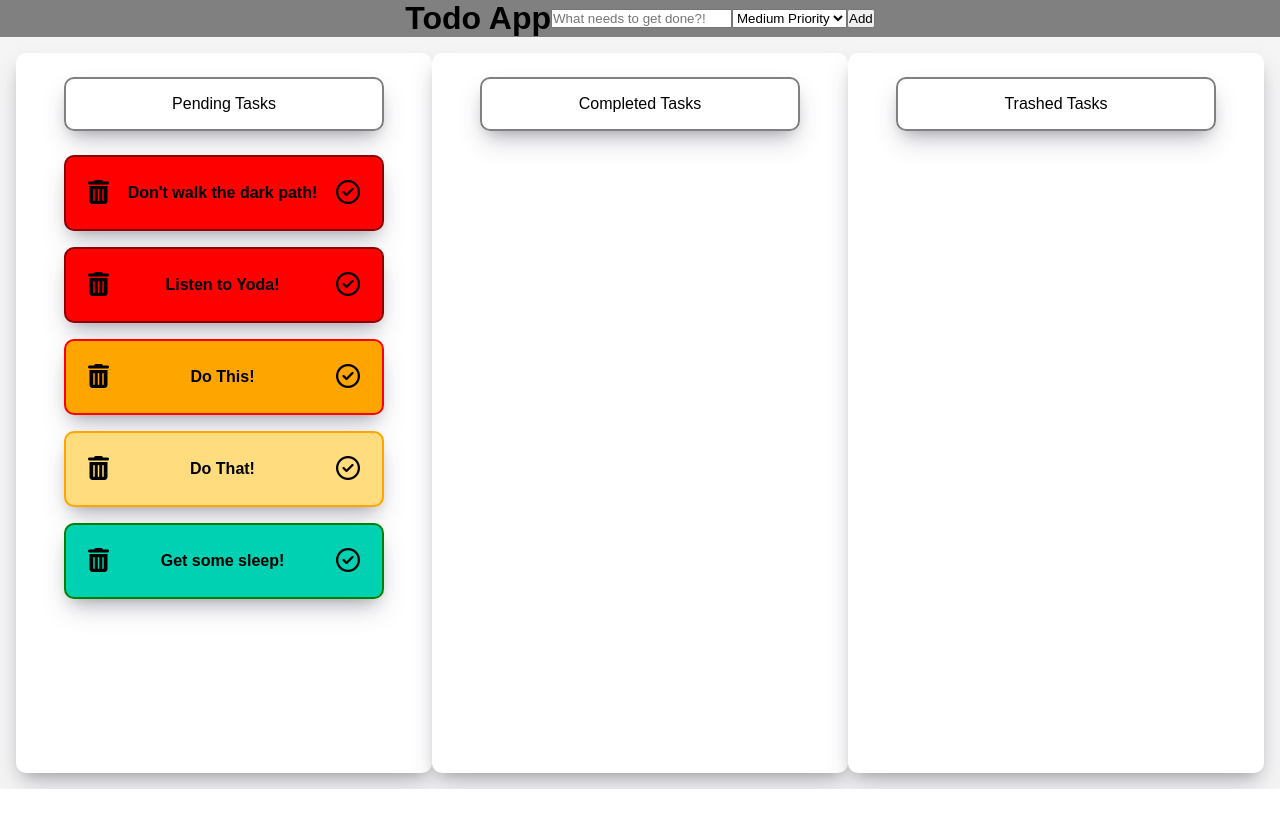
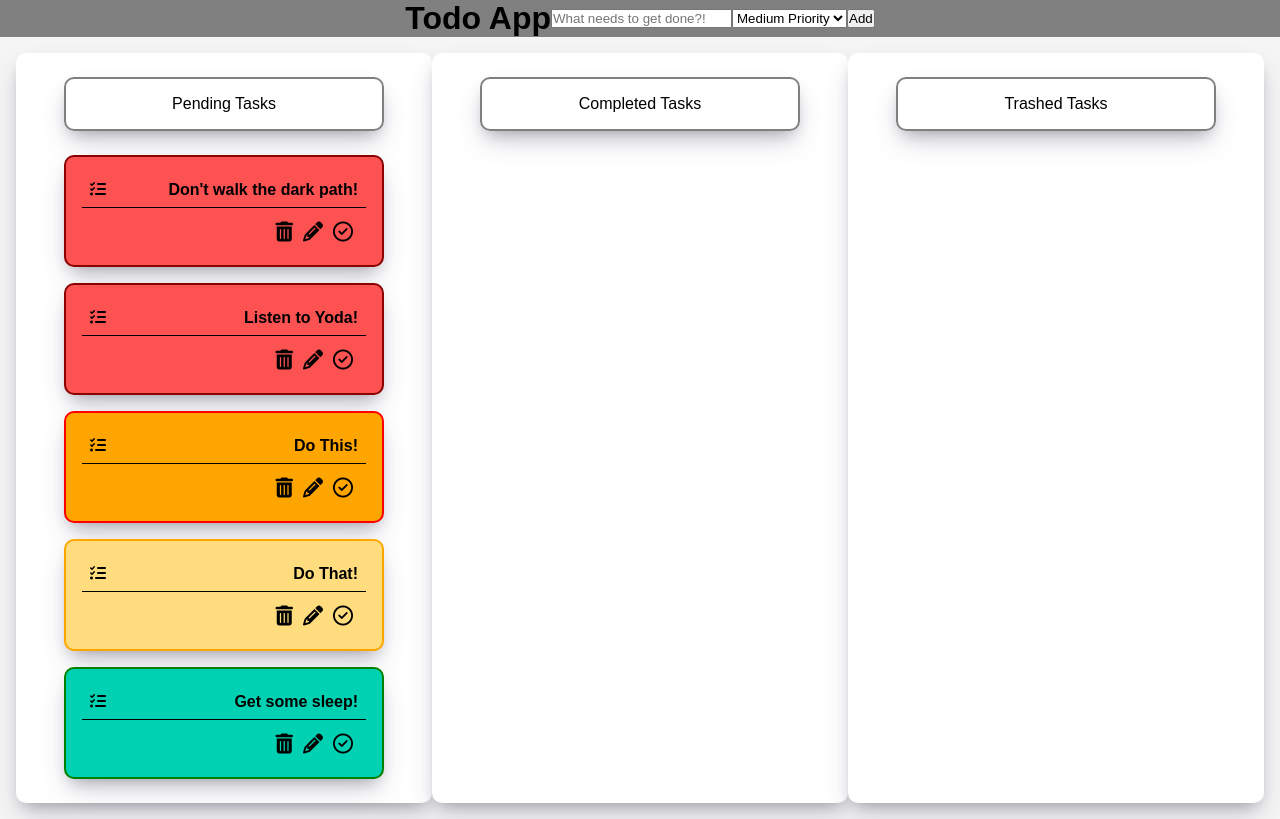
Before and after one commit to mayinx/bello, a React (Create React App) app: page / in a window 1280 px wide. Built offline with nearby package versions, Linux system fonts and the light colour scheme.

Commit message:
Add Basic InPlaceEdit

```diff
--- a/src/App.css
+++ b/src/App.css
@@ -67,8 +67,10 @@
 
 .App main ul li {
   display: flex;
+  flex-direction: column;
   justify-content: space-between;
-  align-items: center;
+  align-items: flex-end;
+
   padding: 1rem;
   background-color: green;
   border: 1px solid gray;
@@ -83,6 +85,7 @@
 }
 
 .App main div.TasksTile > ul > li.listHeader {
+  align-items: center;
   background: none;
   justify-content: center;
   margin-bottom: 1rem;
@@ -90,7 +93,7 @@
 .App main div.TasksTile--pending ul li.listHeader {
 }
 .App main div.TasksTile--pending ul li.TodoListItem.TodoListItem--priority-1 {
-  background-color: red;
+  background-color: #fd5252;
   border-color: darkred;
 }
 .App main div.TasksTile--pending ul li.TodoListItem.TodoListItem--priority-2 {
@@ -115,9 +118,27 @@
   min-height: 90vh;
 }
 
+.App main div.TasksTile ul li .TodoListItem--task-header {
+  display: flex;
+
+  padding: 0.5rem;
+  border-bottom: 1px solid black;
+  margin-bottom: 0.5rem;
+  width: 100%;
+  justify-content: space-between;
+}
 .App main div.TasksTile ul li .TodoListItem--task-caption {
   font-weight: bold;
+  /* align-self: flex-start; */
+
+  /* width: 100%; */
+  /* text-align: start; */
 }
+
+.App main div.TasksTile ul li .TodoListItem--task-actions {
+  padding-right: 0.5rem;
+}
+
 .App main div.TasksTile--pending ul li.TodoListItem {
   background-color: red;
 }
@@ -135,7 +156,7 @@
   padding: 0.25em;
   /* color: darkolivegreen; */
   color: black;
-  font-size: 1.5rem;
+  font-size: 1.25rem;
   background-color: transparent;
   /* border-radius: 50%; */
   /* border: 1px solid gray; */
--- a/src/App.js
+++ b/src/App.js
@@ -2,6 +2,9 @@ import "./App.css";
 import { useState } from "react";
 import TodoListItem from "./components/TodoListItem.js";
 import { v4 as uuidv4 } from "uuid"; // gives us uniq ids for our tasks
+
+// importing images
+// import logo from "./assets/logo512.png"
 
 function App() {
   const TASK_STATUS_PENDING = "PENDING"; // == BACKLOG
@@ -24,6 +27,7 @@ function App() {
       completedAt: null,
       trashedAt: null,
       activatedAt: null,
+      inPlaceEditMode: false,
     },
     {
       id: uuidv4(),
@@ -33,6 +37,7 @@ function App() {
       completedAt: null,
       trashedAt: null,
       activatedAt: null,
+      inPlaceEditMode: false,
     },
     {
       id: uuidv4(),
@@ -42,6 +47,7 @@ function App() {
       completedAt: null,
       trashedAt: null,
       activatedAt: null,
+      inPlaceEditMode: false,
     },
     {
       id: uuidv4(),
@@ -52,6 +58,7 @@ function App() {
       trashedAt: null,
       activatedAt: null,
       createdAt: +new Date(),
+      inPlaceEditMode: false,
     },
     {
       id: uuidv4(),
@@ -61,12 +68,14 @@ function App() {
       completedAt: null,
       trashedAt: null,
       createdAt: +new Date(),
+      inPlaceEditMode: false,
     },
   ];
   const [tasks, setTasks] = useState(seedTasks);
   // Render our pending, done and soft deleted tasks lists
   const todoListItemsPending = renderTaskItems(TASK_STATUS_PENDING);
-  const todoListItemsActive = renderTaskItems(TASK_STATUS_ACTIVE);
+  // TODO:
+  //const todoListItemsActive = renderTaskItems(TASK_STATUS_ACTIVE);
   const todoListItemsDone = renderTaskItems(TASK_STATUS_DONE);
   const todoListItemsTrashed = renderTaskItems(TASK_STATUS_TRASHED);
 
@@ -89,8 +98,9 @@ function App() {
             <TodoListItem
               task={e}
               key={i}
-              onCrossClick={handleTaskTrashClick}
+              onTrashClick={handleTaskTrashClick}
               onBtnClick={handleTaskStatusToggleClick}
+              onEditClick={handleTaskEditClick}
             />
           );
         })
@@ -111,8 +121,22 @@ function App() {
       })
     );
   }
+  // Toggle the inLineEdit-boolean
+  function handleTaskEditClick(currentTask) {
+    console.log("handleTaskEditClick");
+    setTasks(
+      tasks.map((task) => {
+        if (task.id === currentTask.id) {
+          task.inPlaceEditMode = true;
+        }
+
+        return task;
+      })
+    );
+  }
 
   // TODO:
+  // Only for already trashed task:
   // Remove the current task for good
   // function handleTaskDeleteClick(currentTask) {
   //      setTasks(
@@ -124,6 +148,7 @@ function App() {
 
   // toggle the current tasks's status
   function handleTaskStatusToggleClick(currentTask) {
+    console.log("handleTaskStatusToggleClick");
     setTasks(
       tasks.map((task) => {
         if (task.id === currentTask.id) {
@@ -148,11 +173,14 @@ function App() {
       ...tasks,
       {
         id: uuidv4(),
-        task: form.taskInput.value,
-        priority: form.taskPriority.value,
+        task: form.taskInput.value || "Unspecified Task",
+        priority: form.taskPriority.value || 2,
         status: TASK_STATUS_PENDING,
+        createdAt: +new Date(),
         completedAt: null,
-        createdAt: +new Date(),
+        trashedAt: null,
+        activatedAt: null,
+        inPlaceEditMode: false,
       },
     ]);
   }
--- a/src/components/TodoListItem.js
+++ b/src/components/TodoListItem.js
@@ -1,5 +1,33 @@
-// export default function TodoListItem(product, onCrossClick, onBtnClick) {
-export default function TodoListItem({ task, onCrossClick, onBtnClick }) {
+export default function TodoListItem({
+  task,
+  onTrashClick,
+  onBtnClick,
+  onEditClick,
+}) {
+  if (task.inPlaceEditMode) {
+    console.log("IN PLACE EDIT MODE!");
+  } else {
+    console.log("REGULAR MODE");
+  }
+
+  const argsObj = {
+    task,
+    onTrashClick,
+    onBtnClick,
+    onEditClick,
+  };
+
+  return task.inPlaceEditMode
+    ? TodoListItemInPlaceEditMode(argsObj)
+    : TodoListItemPresentationMode(argsObj);
+}
+
+function TodoListItemPresentationMode({
+  task,
+  onTrashClick,
+  onBtnClick,
+  onEditClick,
+}) {
   return (
     <li
       id={task.id}
@@ -10,14 +38,27 @@ export default function TodoListItem({ task, onCrossClick, onBtnClick }) {
         task.priority
       }
     >
+      <div className="TodoListItem--task-header">
+        <span>
+          <i class="fas fa-tasks"></i>
+        </span>
+        <div className="TodoListItem--task-caption">{task.task}</div>
+      </div>
+      <div className="TodoListItem--task-actions">
         <button
           onClick={(e) => {
-          onCrossClick(task);
+            onTrashClick(task);
           }}
         >
           <i className="fas fa-trash-alt"></i>
         </button>
-      <span className="TodoListItem--task-caption">{task.task}</span>
+        <button
+          onClick={(e) => {
+            onEditClick(task);
+          }}
+        >
+          <i class="fas fa-pencil-alt"></i>
+        </button>
         <button
           className="toggleTaskStatus"
           onClick={(e) => {
@@ -26,6 +67,59 @@ export default function TodoListItem({ task, onCrossClick, onBtnClick }) {
         >
           <i className="far fa-check-circle"></i>
         </button>
+      </div>
     </li>
   );
 }
+
+function TodoListItemInPlaceEditMode({
+  task,
+  onTrashClick,
+  onBtnClick,
+  onEditClick,
+}) {
+  return (
+    <li
+      id={task.id}
+      className={
+        "TodoListItem TodoListItem--" +
+        task.status.toLowerCase() +
+        " TodoListItem--priority-" +
+        task.priority
+      }
+    >
+      <div className="TodoListItem--task-header">
+        <span>
+          <i class="fas fa-tasks"></i>
+        </span>
+        <div className="TodoListItem--task-caption">
+          <input name="task"></input>
+        </div>
+      </div>
+      <div className="TodoListItem--task-actions">
+        <div>
+          <select name="taskPriority" id="taskPriority">
+            <option value="1">High Priority</option>
+            <option selected value="2">
+              Medium Priority
+            </option>
+            <option select value="3">
+              Low Priority
+            </option>
+            <option select value="4">
+              Priority?
+            </option>
+          </select>
+        </div>
+        <button
+          className="toggleTaskStatus"
+          onClick={(e) => {
+            onBtnClick(task);
+          }}
+        >
+          <i className="far fa-check-circle"></i>
+        </button>
+      </div>
+    </li>
+  );
+}
```
Lines whose indentation alone changed are shown as unchanged.
